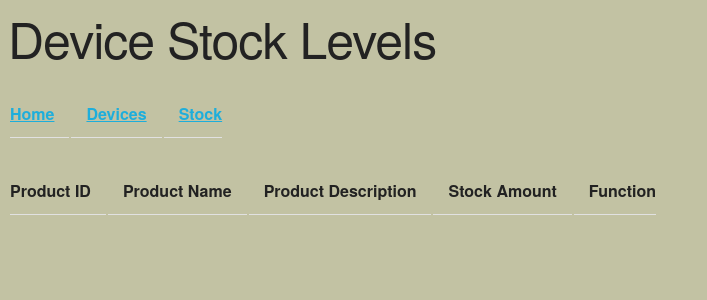
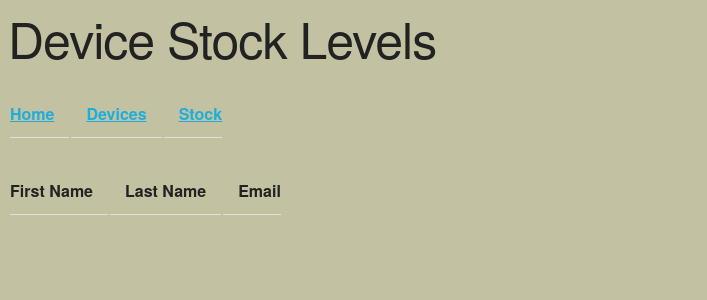
Before and after one commit to owainow/knative-php, a PHP site: page / in a window 1280 px wide. Shown: the top 300 px of the page, without its empty margins (0-707 px from the left). Run offline with PHP 8.4, Linux system fonts and the light colour scheme; data that the repository does not hold is empty.

Commit message:
Update index.php

```diff
--- a/index.php
+++ b/index.php
@@ -24,35 +24,32 @@
 
 #services mysql start
 
-    $conn = new mysqli("127.0.0.1", "",
-	"", "");
+    $conn = new mysqli("10.128.2.235", "oosborne",
+	"redhat",);
 
 	if ($conn->connect_error) {
     die("Connection failed: " . $conn->connect_error);
 }
 
-$sql = "SELECT * FROM Product_Stock";
+$sql = "SELECT * FROM demotable";
 $result = $conn->query($sql);
 
 	{
 echo "<table class = 'table'>
 				<tr>
-					<th>Product ID</th>
-					<th>Product Name</th>
-					<th>Product Description</th>
-					<th>Stock Amount</th>
-					<th>Function</th>
+					<th>First Name</th>
+					<th>Last Name</th>
+					<th>Email</th>
 				</tr>";
 
 		while($row = mysqli_fetch_array($result))
 		{
 			echo "</tr>";
-				echo "<td>" . $row["Product_ID"] . "</td>";
-				echo "<td>" . $row["Product_Name"]."</td>";
-				echo "<td>" . $row["Product_Description"]."</td>";
-				echo "<td>" . $row["Product_Stock"]."</td>";
+				echo "<td>" . $row["firstname"] . "</td>";
+				echo "<td>" . $row["lastname"]."</td>";
+				echo "<td>" . $row["email"]."</td>";
 				echo "<td><form method=get>
-                    <input name=id type=hidden value='".$row['Product_ID']."';>
+                    <input name=id type=hidden value='".$row['personid']."';>
                     <input type=submit name=submit value=Adjust Stock>
                     </form>";
 			    echo "</tr>";
```
